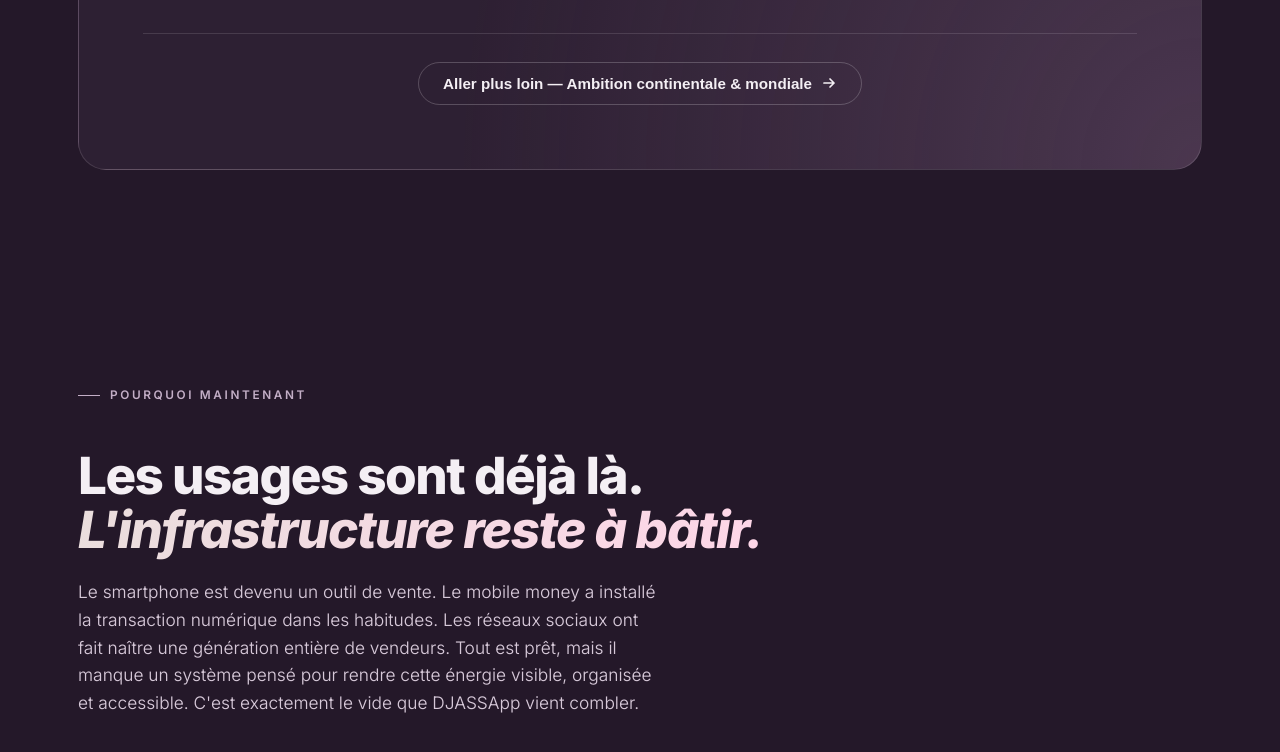
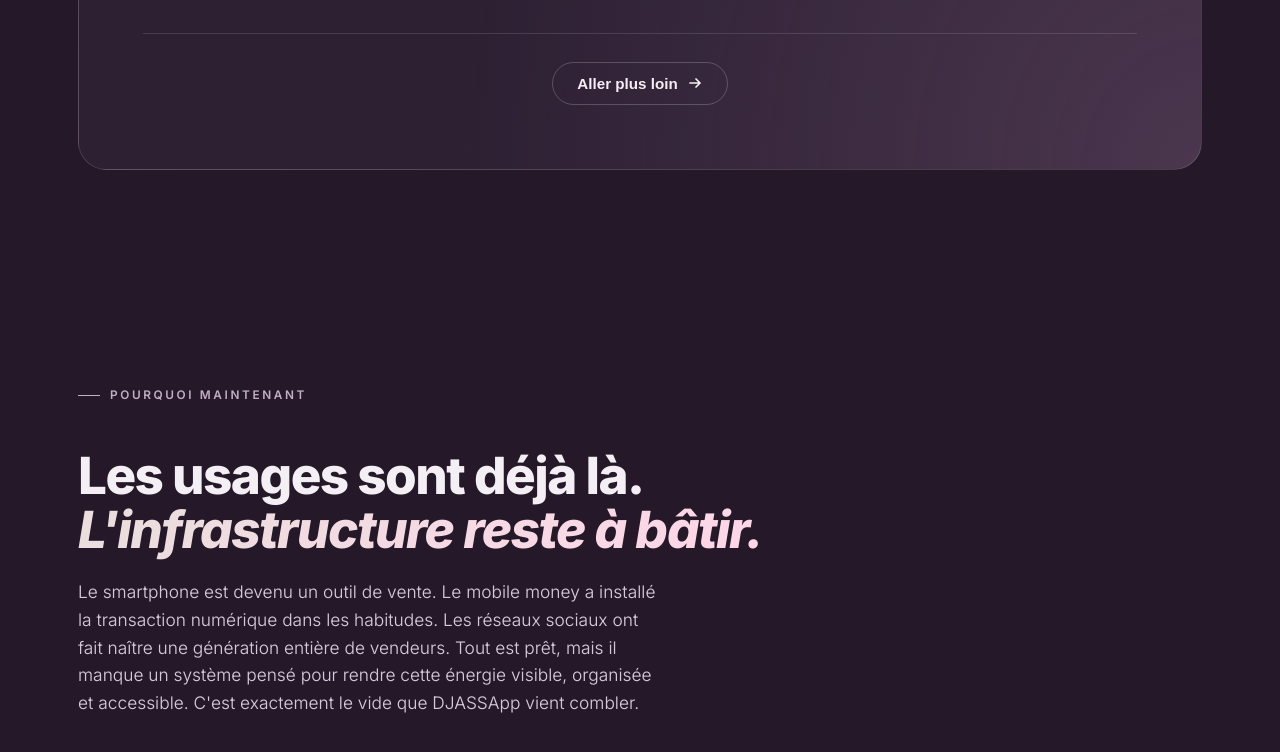
Before and after one commit to Ni3tzsch/betawebsite, a plain HTML site: page index.html in a window 1280 px wide. Shown: the part 5438-6190 px from the top of the page. Drawn offline with Linux system fonts and the light colour scheme.

Commit message:
modification du bouton changer

```diff
--- a/index.html
+++ b/index.html
@@ -674,7 +674,7 @@
       </div>
       <div class="demo-more" style="margin-top:36px;padding-top:28px;border-top:1px solid var(--line)">
         <button type="button" class="btn-learn" onclick="openModalAmbition()">
-          Aller plus loin — Ambition continentale &amp; mondiale
+          Aller plus loin
           <svg width="16" height="16" viewBox="0 0 16 16" fill="none" aria-hidden="true">
             <path d="M3 8h10M9 4l4 4-4 4" stroke="currentColor" stroke-width="1.7" stroke-linecap="round" stroke-linejoin="round"/>
           </svg>
```
